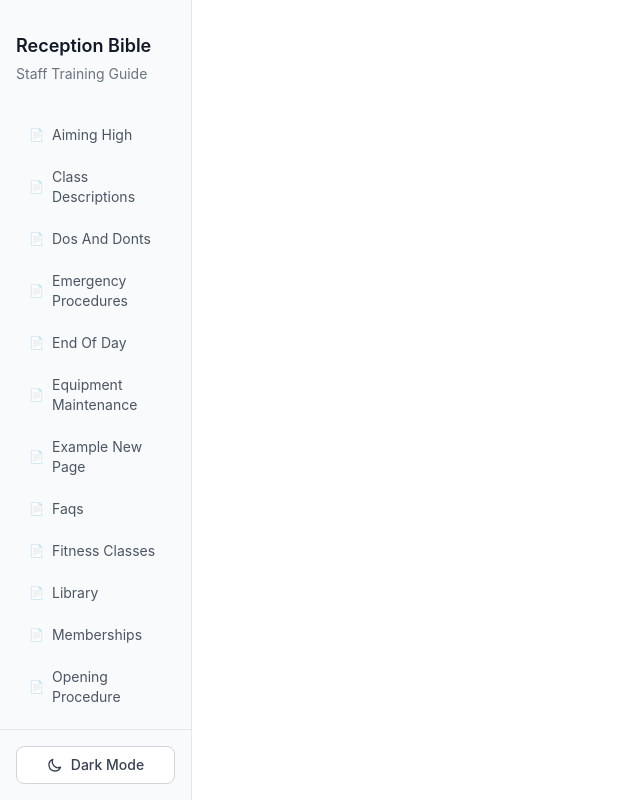
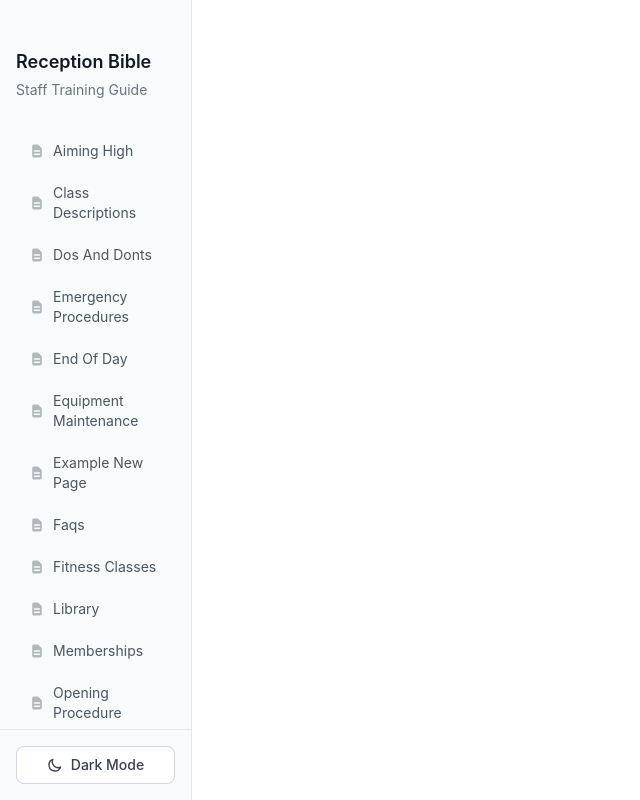
Before and after one commit to johnnyhawk02/sefton-bible-2, a React (Vite) app: page /welcome in a window 1280 px wide. Shown: the whole page, without its empty margins (0-640 px from the left). Built offline with nearby package versions, Linux system fonts and the light colour scheme.

Commit message:
Update Sidebar component: adjust margin and replace file icon with SVG

```diff
--- a/src/components/Sidebar.jsx
+++ b/src/components/Sidebar.jsx
@@ -37,7 +37,7 @@ function Sidebar({ markdownFiles }) {
 
   return (
     <div className="h-full overflow-y-auto p-4">
-      <div className="mb-8 mt-4">
+      <div className="mb-8 mt-8">
         <h1 className="text-lg font-semibold text-gray-900 dark:text-gray-100">
           Reception Bible
         </h1>
@@ -61,7 +61,9 @@ function Sidebar({ markdownFiles }) {
                   : 'text-gray-600 dark:text-gray-400 hover:text-gray-900 dark:hover:text-gray-200 hover:bg-gray-50 dark:hover:bg-gray-800/30 border border-transparent hover:border-gray-100 dark:hover:border-gray-800'
               }`}
             >
-              <span className="mr-2 text-xs opacity-60">📄</span>
+              <svg className="mr-2 w-4 h-4 opacity-40 flex-shrink-0" fill="currentColor" viewBox="0 0 20 20">
+                <path fillRule="evenodd" d="M4 4a2 2 0 012-2h4.586A2 2 0 0112 2.586L15.414 6A2 2 0 0116 7.414V16a2 2 0 01-2 2H6a2 2 0 01-2-2V4zm2 6a1 1 0 011-1h6a1 1 0 110 2H7a1 1 0 01-1-1zm1 3a1 1 0 100 2h6a1 1 0 100-2H7z" clipRule="evenodd" />
+              </svg>
               {formatTitle(file)}
             </Link>
           );
```
